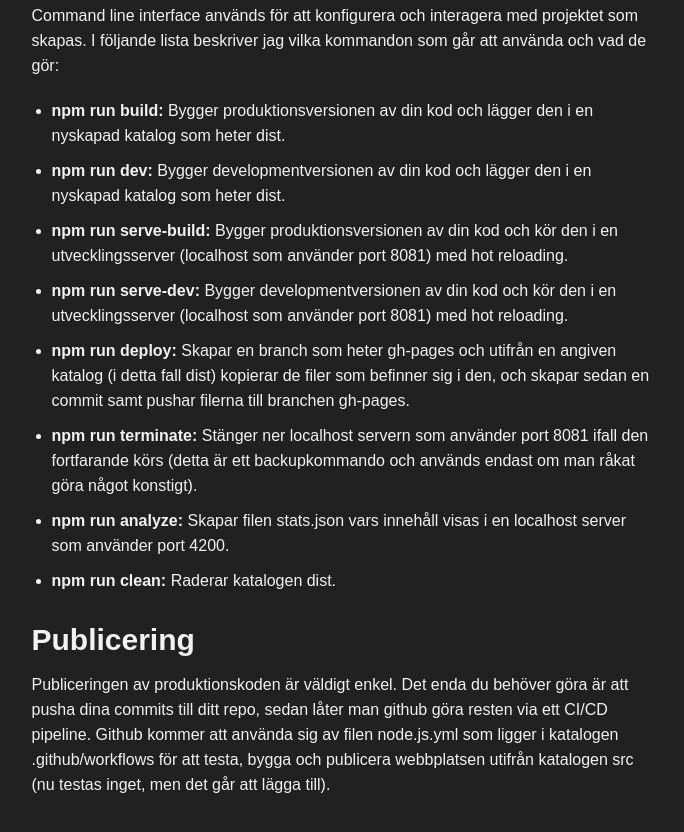
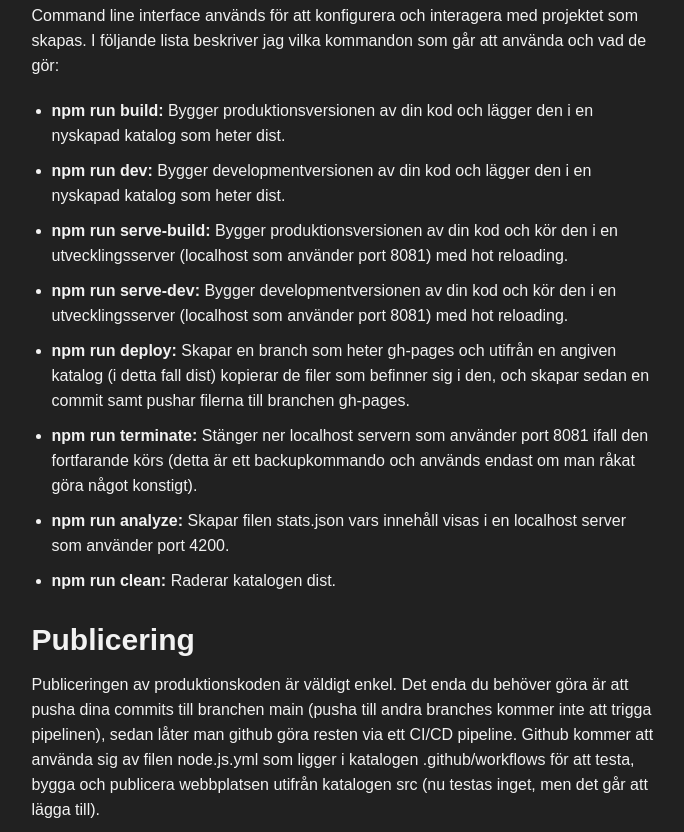
Before and after one commit to RobinHawiz/DT211G-moment1, a website built with webpack: page src/pages/arbetsprocess/index.html in a window 1280 px wide. Shown: the part 3302-4134 px from the top of the page, without its empty margins (296-980 px from the left). Before the commit the page ends 4109 px from the top, so only its background shows below. Built offline with nearby package versions, Linux system fonts and the light colour scheme.

Commit message:
html: Clarified which branch triggers the pipeline in section Publicering

```diff
--- a/src/pages/arbetsprocess/index.html
+++ b/src/pages/arbetsprocess/index.html
@@ -373,7 +373,8 @@
         <h2>Publicering</h2>
         <p>
           Publiceringen av produktionskoden är väldigt enkel. Det enda du
-          behöver göra är att pusha dina commits till ditt repo, sedan låter man
+          behöver göra är att pusha dina commits till branchen main (pusha till
+          andra branches kommer inte att trigga pipelinen), sedan låter man
           github göra resten via ett CI/CD pipeline. Github kommer att använda
           sig av filen node.js.yml som ligger i katalogen .github/workflows för
           att testa, bygga och publicera webbplatsen utifrån katalogen src (nu
```
